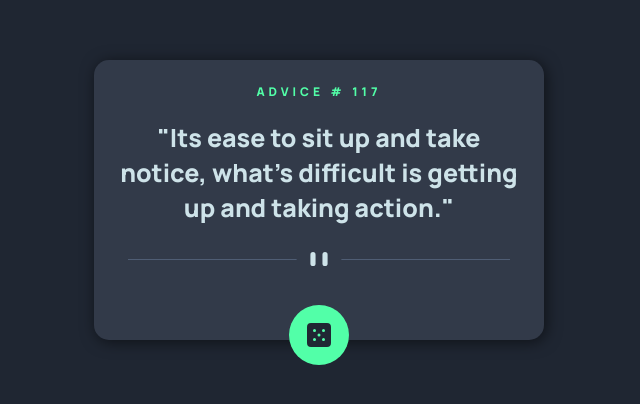
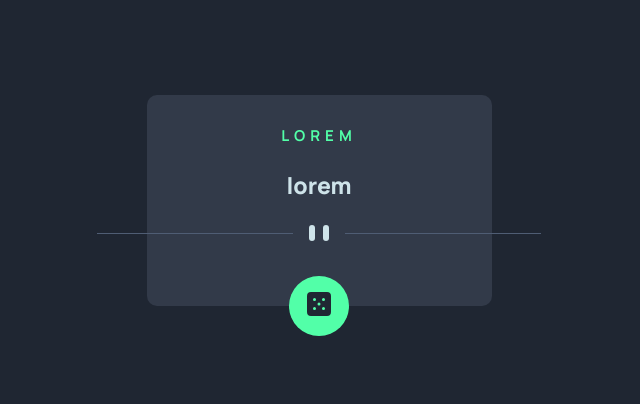
Before and after one commit to itsTarci/advice-card, a plain HTML site: page index.html in a window 1280 px wide. Shown: the part 200-604 px from the top of the page, without its empty margins (321-961 px from the left). Drawn offline with Linux system fonts and the light colour scheme.

Commit message:
updated contents

```diff
--- a/index.html
+++ b/index.html
@@ -8,22 +8,29 @@
   <link rel="stylesheet" href="./src/css/reset.css">
   <link rel="stylesheet" href="./src/css/variables.css">
   <link rel="stylesheet" href="./src/css/style.css">
-  <title>Advice Generator App</title>
+  <link rel="stylesheet" href="./src/css/responsive.css">
+  <link rel="preconnect" href="https://fonts.googleapis.com">
+  <link rel="preconnect" href="https://fonts.gstatic.com" crossorigin>
+  <link href="https://fonts.googleapis.com/css2?family=Manrope:wght@300;400;700;800&display=swap" rel="stylesheet">
+  <title>Frontend Mentor | Advice generator app</title>
 </head>
 
 <body>
-  <main class="container">
-    <div class="advice-card">
-      <div class="advice-content">
-        <span>ADVICE # 117</span>
-        <p class="main-advice">"Its ease to sit up and take notice, what's difficult is getting up and taking action."</p>
-      </div>
-      <img src="./src/images/pattern-divider-desktop.svg" alt="dice divider" class="dice-divider">
-      <div class="dice-container">
-        <img src="./src/images/icon-dice.svg" alt="icon dice" class="dice-icon">
-      </div>
+  <main class="card">
+    <div class="advice">
+      <h2 class="advice-id"> lorem </h2>
+      <p class="advice-description"> lorem </p>
+      <picture>
+        <source srcset="./src/images/pattern-divider-mobile.svg" media="(max-width: 768px)">
+        <img src="./src/images/pattern-divider-desktop.svg" alt="Pattern divider">
+      </picture>
+      <button class="advice-update">
+        <img src="./src/images/icon-dice.svg" alt="Dice icon">
+      </button>
     </div>
   </main>
 </body>
 
 </html>
+
+</html>
--- a/src/css/style.css
+++ b/src/css/style.css
@@ -2,60 +2,51 @@
 
 body {
   font-family: "Manrope", sans-serif;
+  font-weight: 800;
   background-color: var(--background-color);
-  height: 100vh;
-  display: flex;
-  align-items: center;
-  justify-content: center;
 }
 
-.advice-card {
+.card {
   display: flex;
-  flex-direction: column;
-  background-color: var(--advice-card-color);
-  height: 280px;
-  width: 450px;
-  box-shadow: 2px 2px 15px rgba(0, 0, 0, 0.55);
-  border-radius: 15px;
-  justify-content: space-around;
+  justify-content: center;
   align-items: center;
+  height: 100vh;
 }
-.advice-content {
+
+.advice {
   display: flex;
   flex-direction: column;
   align-items: center;
-  padding: 18px;
-  gap: 20px;
+  background-color: var(--advice-card-color);
+  border-radius: 10px;
+  margin: 20px;
+  width: 345px;
 }
-.advice-content span {
-  font-size: 12px;
-  font-weight: 800;
-  letter-spacing: 4px;
+.advice .advice-id {
   color: var(--advice-dice-color);
+  text-transform: uppercase;
+  letter-spacing: 5px;
+  font-size: 15px;
+  margin-top: 30px;
 }
-.advice-content p {
-  font-weight: 800;
+.advice .advice-description {
+  font-size: 23px;
+  padding: 23px;
+  text-align: center;
   color: var(--text-color);
 }
 
-.dice-divider {
-  width: 85%;
+.advice .advice-update {
+  width: 60px;
+  height: 60px;
+  border-radius: 50%;
+  border: none;
+  background-color: var(--advice-dice-color);
+  transform: translateY(50%);
 }
 
-.dice-container {
-  position: relative;
-  top: 30px;
-  display: flex;
-  align-items: center;
-  justify-content: center;
-  border-radius: 50%;
-  height: 60px;
-  width: 60px;
-  background-color: var(--advice-dice-color);
+.advice .advice-update:hover {
+  color: #53ffab;
   cursor: pointer;
+  box-shadow: 0 5px 15px var(--advice-dice-color);
 }
-
-.dice-container:hover {
-  box-shadow: -1px -1px 35px var(--advice-dice-color);
-  transition: all ease-out 0.3s;
-}
```
